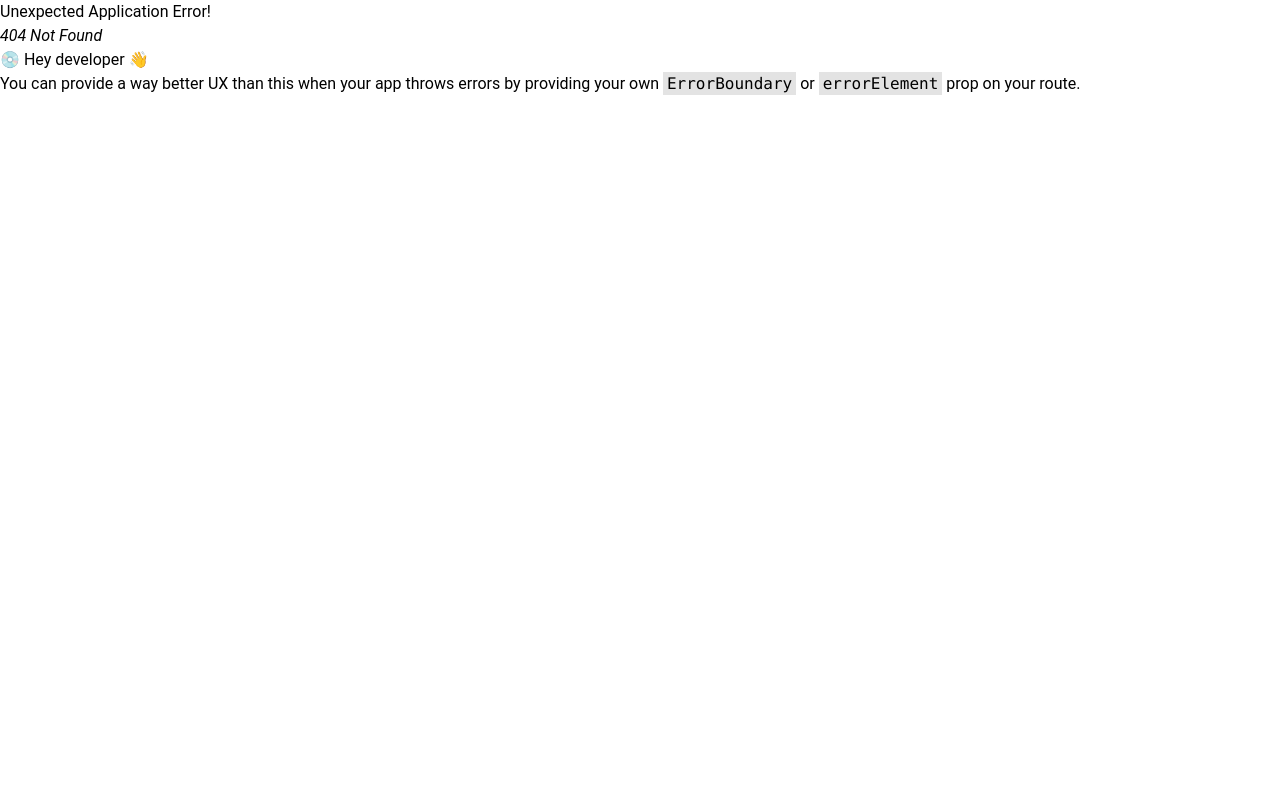
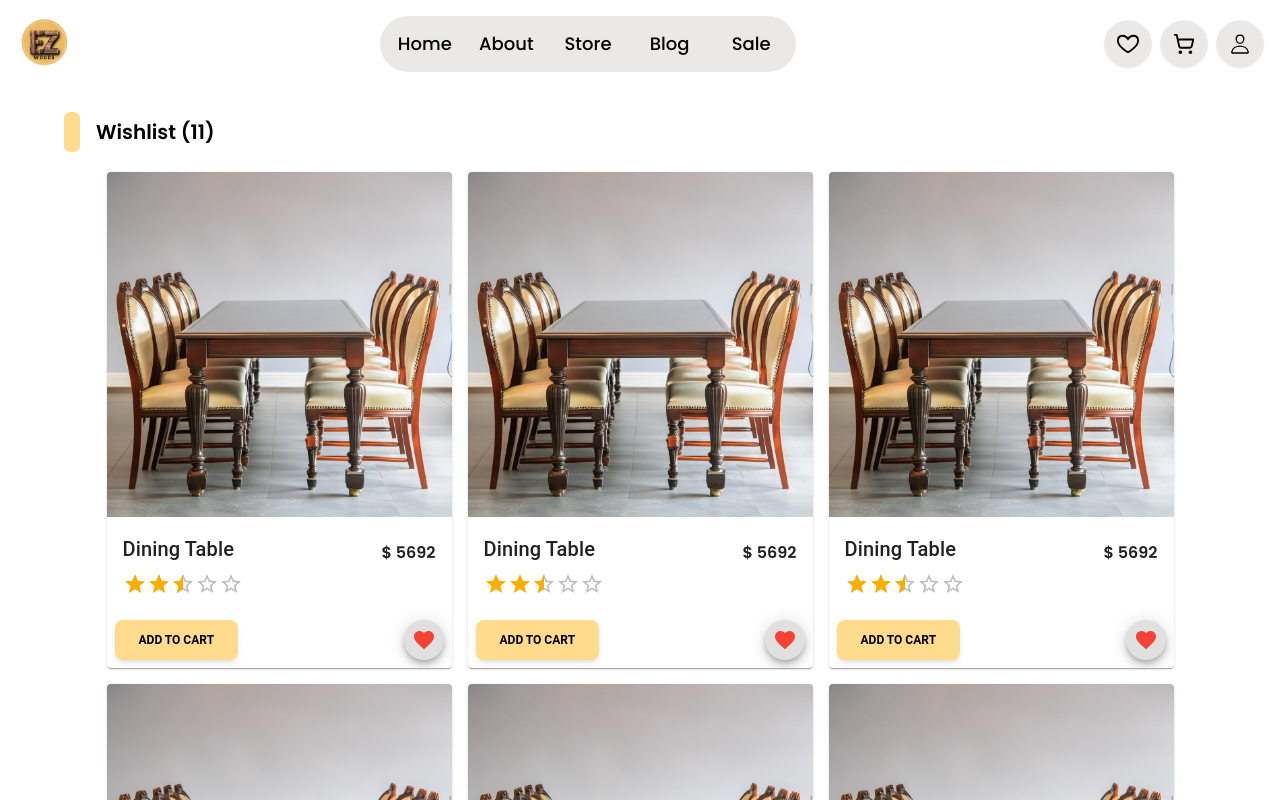
Before and after one commit to KapilKumar2002/EZwOODS, a React (Vite) app: page /wishlist in a window 1280 px wide. Before the commit this address had no page. Shown: the top 800 px of the page. Built offline with nearby package versions, Linux system fonts and the light colour scheme; a web font is replaced by a local one.

Commit message:
commit for wishlist

```diff
--- a/src/App.jsx
+++ b/src/App.jsx
@@ -4,6 +4,7 @@ import HomePage from "./pages/home/HomePage";
 import CartPage from "./pages/cart/CartPage";
 import ProductPage from "./pages/product/ProductPage";
 import ProductDetail from "./pages/detail/ProductDetail";
+import WishListPage from "./pages/wishlist/WishListPage";
 
 function App() {
   const router = createBrowserRouter([
@@ -14,6 +15,7 @@ function App() {
         { path: "/", element: <HomePage /> },
         { path: "/product", element: <ProductPage /> },
         { path: "/cart", element: <CartPage /> },
+        { path: "/wishlist", element: <WishListPage /> },
         { path: "/product/1", element: <ProductDetail /> },
       ],
     },
--- /dev/null
+++ b/src/components/molecules/AccountDrawer.jsx
@@ -0,0 +1,59 @@
+import * as React from "react";
+import Box from "@mui/material/Box";
+import Drawer from "@mui/material/Drawer";
+import Button from "@mui/material/Button";
+import List from "@mui/material/List";
+import Divider from "@mui/material/Divider";
+import ListItem from "@mui/material/ListItem";
+import ListItemButton from "@mui/material/ListItemButton";
+import ListItemIcon from "@mui/material/ListItemIcon";
+import ListItemText from "@mui/material/ListItemText";
+import InboxIcon from "@mui/icons-material/MoveToInbox";
+import MailIcon from "@mui/icons-material/Mail";
+
+export default function TemporaryDrawer() {
+  const [open, setOpen] = React.useState(false);
+
+  const toggleDrawer = (newOpen) => () => {
+    setOpen(newOpen);
+  };
+
+  const DrawerList = (
+    <Box sx={{ width: 250 }} role="presentation" onClick={toggleDrawer(false)}>
+      <List>
+        {["Inbox", "Starred", "Send email", "Drafts"].map((text, index) => (
+          <ListItem key={text} disablePadding>
+            <ListItemButton>
+              <ListItemIcon>
+                {index % 2 === 0 ? <InboxIcon /> : <MailIcon />}
+              </ListItemIcon>
+              <ListItemText primary={text} />
+            </ListItemButton>
+          </ListItem>
+        ))}
+      </List>
+      <Divider />
+      <List>
+        {["All mail", "Trash", "Spam"].map((text, index) => (
+          <ListItem key={text} disablePadding>
+            <ListItemButton>
+              <ListItemIcon>
+                {index % 2 === 0 ? <InboxIcon /> : <MailIcon />}
+              </ListItemIcon>
+              <ListItemText primary={text} />
+            </ListItemButton>
+          </ListItem>
+        ))}
+      </List>
+    </Box>
+  );
+
+  return (
+    <div>
+      <Button onClick={toggleDrawer(true)}>Open drawer</Button>
+      <Drawer open={open} onClose={toggleDrawer(false)}>
+        {DrawerList}
+      </Drawer>
+    </div>
+  );
+}
--- a/src/components/molecules/CategoryCard.jsx
+++ b/src/components/molecules/CategoryCard.jsx
@@ -1,16 +1,20 @@
 import React from "react";
+import { Link } from "react-router-dom";
 
 const CategoryCard = (props) => {
-  const { title, icon } = props;
+  const { title, icon, to } = props;
   return (
-    <div className="font-headingFont md:w-72 w-40 lg:h-56 md:h-44 h-20 flex flex-col justify-center items-center bg-disabledColor rounded-xl shadow-sm hover:bg-primaryColor duration-500 p-1">
+    <Link
+      to={to}
+      className="font-headingFont md:w-72 w-40 lg:h-56 md:h-44 h-20 flex flex-col justify-center items-center bg-disabledColor rounded-xl shadow-sm hover:bg-primaryColor duration-500 p-1"
+    >
       <div className="md:w-32 w-10 md:h-32 h-10 flex justify-center items-center">
         <img src={icon} alt="" className="filter brightness-50" />
       </div>
       <div className="lg:mt-4 mt-1">
         <h1 className="font-medium md:text-lg text-xs text-center">{title}</h1>
       </div>
-    </div>
+    </Link>
   );
 };
 
--- /dev/null
+++ b/src/components/molecules/WishListProduct.jsx
@@ -0,0 +1,53 @@
+import * as React from "react";
+import Card from "@mui/material/Card";
+import CardContent from "@mui/material/CardContent";
+import CardMedia from "@mui/material/CardMedia";
+import Typography from "@mui/material/Typography";
+import { CardActionArea, CardActions } from "@mui/material";
+import DiningP from "../../assets/diningP.jpg";
+import RatingReadOnly from "../atoms/RatingReadOnly";
+import Fab from "@mui/material/Fab";
+import { Link } from "react-router-dom";
+import { MdOutlineFavorite } from "react-icons/md";
+import { Button } from "@material-tailwind/react";
+
+export default function WishListProduct(props) {
+  const { name, price, rating } = props;
+  return (
+    <Card sx={{ maxWidth: 345 }} className="font-headingFont rounded-lg">
+      <CardActionArea>
+        <Link to={"/product/1"}>
+          <CardMedia
+            component="img"
+            height="140"
+            image={DiningP}
+            alt="green iguana"
+          />
+        </Link>
+        <CardContent className="">
+          <div className="flex items-center justify-between">
+            <Typography gutterBottom variant="h6" component="div">
+              {name}
+            </Typography>
+            <Typography
+              variant="body"
+              color="text.primary"
+              className="font-semibold"
+            >
+              {price}
+            </Typography>
+          </div>
+          <RatingReadOnly defaultValue={2.5} />
+        </CardContent>
+        <CardActions className="flex justify-between z-50 sticky  hover:static">
+          <Button size="small" className="bg-primaryColor text-black">
+            Add to Cart
+          </Button>
+          <Fab aria-label="add" size="small">
+            <MdOutlineFavorite className="text-2xl text-red-500" />
+          </Fab>
+        </CardActions>
+      </CardActionArea>
+    </Card>
+  );
+}
--- a/src/layout/header/Header.jsx
+++ b/src/layout/header/Header.jsx
@@ -10,7 +10,7 @@ const Header = () => {
   return (
     <div className="h-14 flex justify-between items-center gap-10">
       <img src={logo} alt="" className="h-full" />
-      <div className="text-red-200 lg:w-1/2 w-full md:rounded-full bg-disabledColor p-2 md:h-full md:static fixed h-14 left-0 bottom-0 z-50">
+      <div className="text-red-200 lg:w-1/3 w-full md:rounded-full bg-disabledColor p-2 md:h-full md:static fixed h-14 left-0 bottom-0 z-50">
         <ul className="w-full h-full flex gap-2 justify-between">
           {tabs.map((tab, i) => (
             <li
@@ -28,12 +28,7 @@ const Header = () => {
         </ul>
       </div>
       <div className="flex justify-between gap-2">
-        <RoundButton
-          icon={<GrFavorite />}
-          onClick={() => {
-            console.log("Kapil");
-          }}
-        />
+        <RoundButton icon={<GrFavorite />} to={"/wishlist"} />
         <RoundButton to={"/cart"} icon={<LuShoppingCart />} />
         <RoundButton icon={<IoPersonOutline />} />
       </div>
--- a/src/pages/detail/productCarousel/ProductView.jsx
+++ b/src/pages/detail/productCarousel/ProductView.jsx
@@ -33,22 +33,15 @@ const ProductView = () => {
           justifyContent: "center",
         }}
       >
-        <div
-          style={{
-            display: "flex",
-            gap: "80px",
-          }}
-        >
-          {dots}
-        </div>
+        <div className="flex md:gap-20 gap-14">{dots}</div>
       </div>
     ),
     customPaging: (i) => (
-      <div className="w-24 absolute -translate-x-[50%] left-[50%] flex justify-center items-center">
+      <div className="md:w-24 w-20 absolute -translate-x-[50%] left-[50%] flex justify-center items-center">
         <img
           src={slides[i].image}
           alt=""
-          className={`h-24 w-24 object-cover rounded-md ${
+          className={`md:h-24 h-20 md:w-24 w-20 object-cover rounded-md ${
             i == dotActive ? "border-2 border-white" : ""
           }`}
         />
@@ -61,11 +54,11 @@ const ProductView = () => {
       <div className="flex flex-col gap-6 lg:w-2/4">
         <Slider className="w-full" {...settings}>
           {slides.map((slide, index) => (
-            <div className="h-[550px] w-full outline-none">
+            <div className="md:h-[550px] h-96 w-full outline-none duration-500">
               <img
                 src={slide.image}
                 alt=""
-                className="h-[450px] w-full object-cover rounded-xl  aspect-square"
+                className="md:h-[450px] h-72 w-full object-cover rounded-xl  aspect-square duration-700"
               />
             </div>
           ))}
--- a/src/pages/home/HomePage.jsx
+++ b/src/pages/home/HomePage.jsx
@@ -91,6 +91,7 @@ const HomePage = () => {
           {categoryItems.map((categoryItem, index) => (
             <CategoryCard
               key={index}
+              to={categoryItem.to}
               icon={categoryItem.img}
               title={categoryItem.title}
             />
--- a/src/pages/product/ProductPage.jsx
+++ b/src/pages/product/ProductPage.jsx
@@ -3,7 +3,6 @@ import { FilterBar } from "../../components/molecules/FilterBar";
 import { Card } from "@material-tailwind/react";
 import carousel1 from "../../assets/carousel1.png";
 import Title from "../../components/atoms/Title";
-import { Grid } from "@mui/material";
 import CatalogList from "./catalogGrid/CatalogGrid";
 
 const ProductPage = () => {
@@ -12,7 +11,7 @@ const ProductPage = () => {
       <Card className="h-80">
         <img src={carousel1} alt="" className="rounded-lg h-full" />
       </Card>
-      <div className=" flex flex-col gap-10">
+      <div className="flex lg:flex-row flex-col gap-10">
         <FilterBar />
         <div className="flex flex-col gap-10">
           <div>
--- a/src/pages/product/catalogGrid/CatalogGrid.jsx
+++ b/src/pages/product/catalogGrid/CatalogGrid.jsx
@@ -3,7 +3,6 @@ import { styled } from "@mui/material/styles";
 import Box from "@mui/material/Box";
 import Paper from "@mui/material/Paper";
 import Grid from "@mui/material/Unstable_Grid2";
-import CategoryCard from "../../../components/molecules/CategoryCard";
 import CatalogCard from "../../../components/molecules/CatalogCard";
 
 const Item = styled(Paper)(({ theme }) => ({
@@ -17,7 +16,7 @@ const Item = styled(Paper)(({ theme }) => ({
 export default function CatalogList() {
   return (
     <Box sx={{ flexGrow: 1 }}>
-      <Grid container spacing={2}>
+      <Grid container spacing={2} className={"place-content-center"}>
         <Grid>
           <CatalogCard name={"Dining Table"} price={"$ 5692"} />
         </Grid>
--- /dev/null
+++ b/src/pages/wishlist/WishListPage.jsx
@@ -0,0 +1,64 @@
+import * as React from "react";
+import { styled } from "@mui/material/styles";
+import Box from "@mui/material/Box";
+import Paper from "@mui/material/Paper";
+import Grid from "@mui/material/Unstable_Grid2";
+import WishListProduct from "../../components/molecules/WishListProduct";
+import { Container } from "@mui/material";
+import Title from "../../components/atoms/Title";
+
+const Item = styled(Paper)(({ theme }) => ({
+  backgroundColor: theme.palette.mode === "dark" ? "#1A2027" : "#fff",
+  ...theme.typography.body2,
+  padding: theme.spacing(1),
+  textAlign: "center",
+  color: theme.palette.text.secondary,
+}));
+const WishListPage = () => {
+  return (
+    <Container>
+      <div className="my-5">
+        <Title title={`Wishlist (11)`} />
+      </div>
+      <Box sx={{ flexGrow: 1 }}>
+        <Grid container spacing={2} className={"place-content-center"}>
+          <Grid>
+            <WishListProduct name={"Dining Table"} price={"$ 5692"} />
+          </Grid>
+          <Grid>
+            <WishListProduct name={"Dining Table"} price={"$ 5692"} />
+          </Grid>
+          <Grid>
+            <WishListProduct name={"Dining Table"} price={"$ 5692"} />
+          </Grid>
+          <Grid>
+            <WishListProduct name={"Dining Table"} price={"$ 5692"} />
+          </Grid>
+          <Grid>
+            <WishListProduct name={"Dining Table"} price={"$ 5692"} />
+          </Grid>
+          <Grid>
+            <WishListProduct name={"Dining Table"} price={"$ 5692"} />
+          </Grid>
+          <Grid>
+            <WishListProduct name={"Dining Table"} price={"$ 5692"} />
+          </Grid>
+          <Grid>
+            <WishListProduct name={"Dining Table"} price={"$ 5692"} />
+          </Grid>
+          <Grid>
+            <WishListProduct name={"Dining Table"} price={"$ 5692"} />
+          </Grid>
+          <Grid>
+            <WishListProduct name={"Dining Table"} price={"$ 5692"} />
+          </Grid>
+          <Grid>
+            <WishListProduct name={"Dining Table"} price={"$ 5692"} />
+          </Grid>
+        </Grid>
+      </Box>
+    </Container>
+  );
+};
+
+export default WishListPage;
--- a/src/utils/constants/Constants.jsx
+++ b/src/utils/constants/Constants.jsx
@@ -121,22 +121,27 @@ export const categoryItems = [
   {
     title: "Dining Table",
     img: diningTable,
+    to: "/product",
   },
   {
     title: "Sofa",
     img: sofa,
+    to: "/product",
   },
   {
     title: "Temple",
     img: temple,
+    to: "/product",
   },
   {
     title: "Bed",
     img: bed,
+    to: "/product",
   },
   {
     title: "Mattress",
     img: mattress,
+    to: "/product",
   },
 ];
 
```
